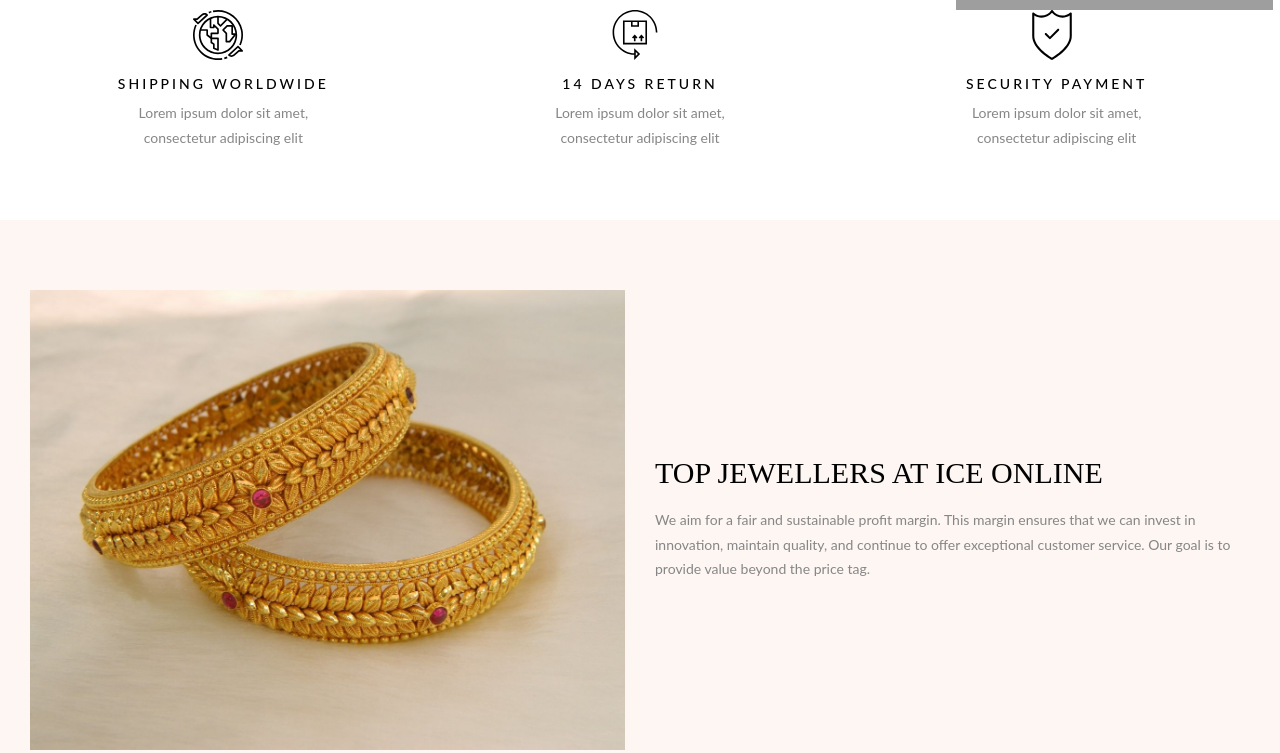
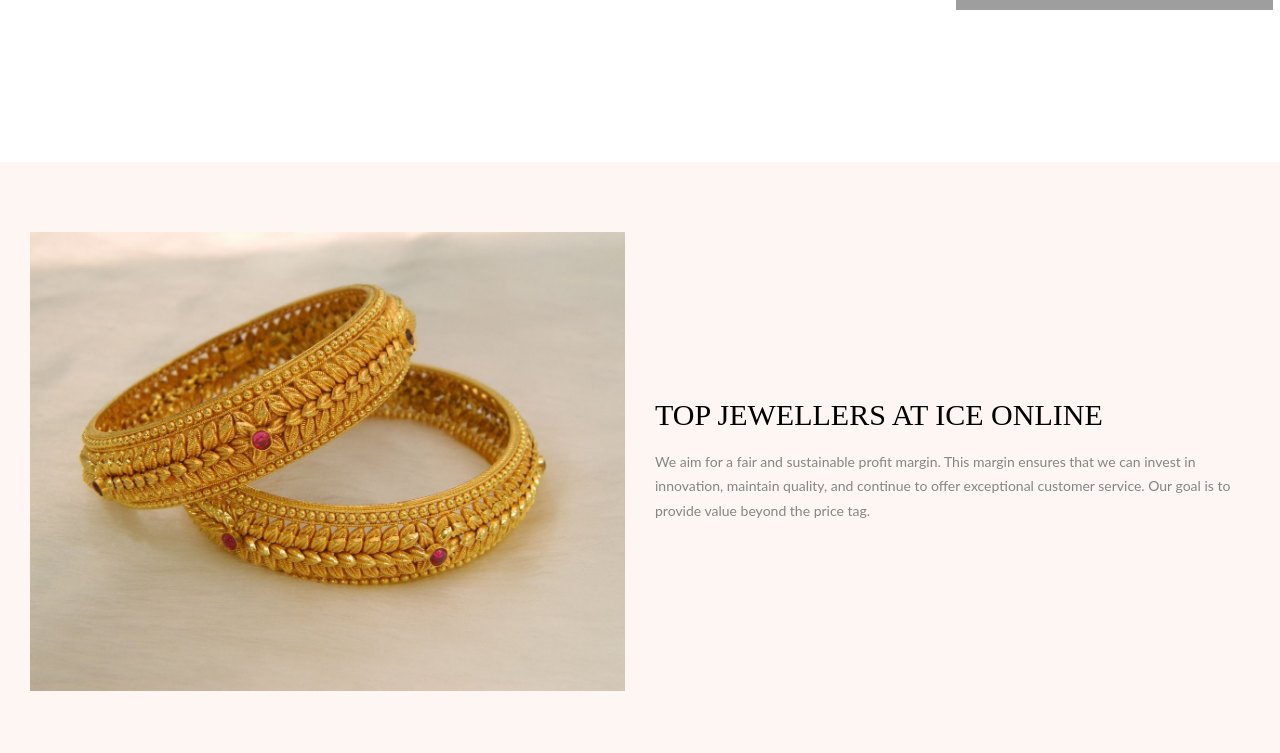
Before and after one commit to karthikeyan-ramasubramanian/mm_jewellery, a plain HTML site: page page-about.html in a window 1280 px wide. Shown: the part 1657-2410 px from the top of the page. Drawn offline with Linux system fonts and the light colour scheme; grey boxes are pictures that could not be loaded; files whose address does not match are found by name; a web font is replaced by a local one.

Commit message:
all-updated

```diff
--- a/page-about.html
+++ b/page-about.html
@@ -628,13 +628,7 @@
                             <div class="box">
                               <div class="box-icon animation-horizontal">
                                 <span>
-                                  <svg
-                                    xmlns="http://www.w3.org/2000/svg"
-                                    viewBox="0 0 511.998 511.998"
-                                    style="
-                                      enable-background: new 0 0 511.998 511.998;
-                                    "
-                                  >
+
                                     <g>
                                       <g>
                                         <path
@@ -730,24 +724,7 @@
                                   </svg>
                                 </span>
                               </div>
-                              <div class="box-title-wrap">
-                                <h3 class="box-title">Shipping Worldwide</h3>
-                                <p class="box-description">
-                                  Lorem ipsum dolor sit amet, consectetur
-                                  adipiscing elit
-                                </p>
-                              </div>
-                            </div>
-                          </div>
-                          <div class="col-md-4 sm-m-b-50">
-                            <div class="box">
-                              <div class="box-icon icon-2 animation-horizontal">
-                                <span>
-                                  <svg
-                                    xmlns="http://www.w3.org/2000/svg"
-                                    viewBox="0 0 508 508"
-                                    style="enable-background: new 0 0 508 508"
-                                  >
+
                                     <g>
                                       <g>
                                         <path
@@ -794,13 +771,7 @@
                                   </svg>
                                 </span>
                               </div>
-                              <div class="box-title-wrap">
-                                <h3 class="box-title">14 Days Return</h3>
-                                <p class="box-description">
-                                  Lorem ipsum dolor sit amet, consectetur
-                                  adipiscing elit
-                                </p>
-                              </div>
+
                             </div>
                           </div>
                           <div class="col-md-4">
@@ -808,7 +779,7 @@
                               <div class="box-icon icon-3 animation-horizontal">
                                 <span>
                                   <svg
-                                    xmlns="http://www.w3.org/2000/svg"
+                                    xmlns=
                                     viewBox="0 0 512 512"
                                     style="enable-background: new 0 0 512 512"
                                   >
@@ -844,13 +815,7 @@
                                   </svg>
                                 </span>
                               </div>
-                              <div class="box-title-wrap">
-                                <h3 class="box-title">Security Payment</h3>
-                                <p class="box-description">
-                                  Lorem ipsum dolor sit amet, consectetur
-                                  adipiscing elit
-                                </p>
-                              </div>
+
                             </div>
                           </div>
                         </div>
@@ -974,7 +939,7 @@
                                   </h2> -->
                                     <div class="testimonial-excerpt">
                                       "I just got this Chandbali from the
-                                      Joyalukkas online store and it looks
+                                      MM Jewellers online store and it looks
                                       great. I was happy with the delivery and
                                       the customer service. I would recommend
                                       them to anyone."
@@ -993,7 +958,7 @@
                                     </div>
                                     <div class="testimonial-info">
                                       <h2 class="testimonial-customer-name">
-                                        harshini Ramkumar
+                                        Kavitha Ravi
                                       </h2>
                                     </div>
                                   </div>
@@ -1074,7 +1039,7 @@
                                     </div>
                                     <div class="testimonial-info">
                                       <h2 class="testimonial-customer-name">
-                                        Ahaana Murali
+                                        Aparna Murali
                                       </h2>
                                     </div>
                                   </div>
@@ -1118,7 +1083,7 @@
                           </li>
                           <li>
                             <span>Email:</span>
-                            <a href="mailto:support@mojuri.com"
+                            <a href="mmjewellers5656@gmail.com"
                               >mmjewellers5656@gmail.com</a
                             >
                           </li>
```
Also changed, not shown: index.html (+10 -36 lines), assets/img/gold-silver-img.jpg (added).
